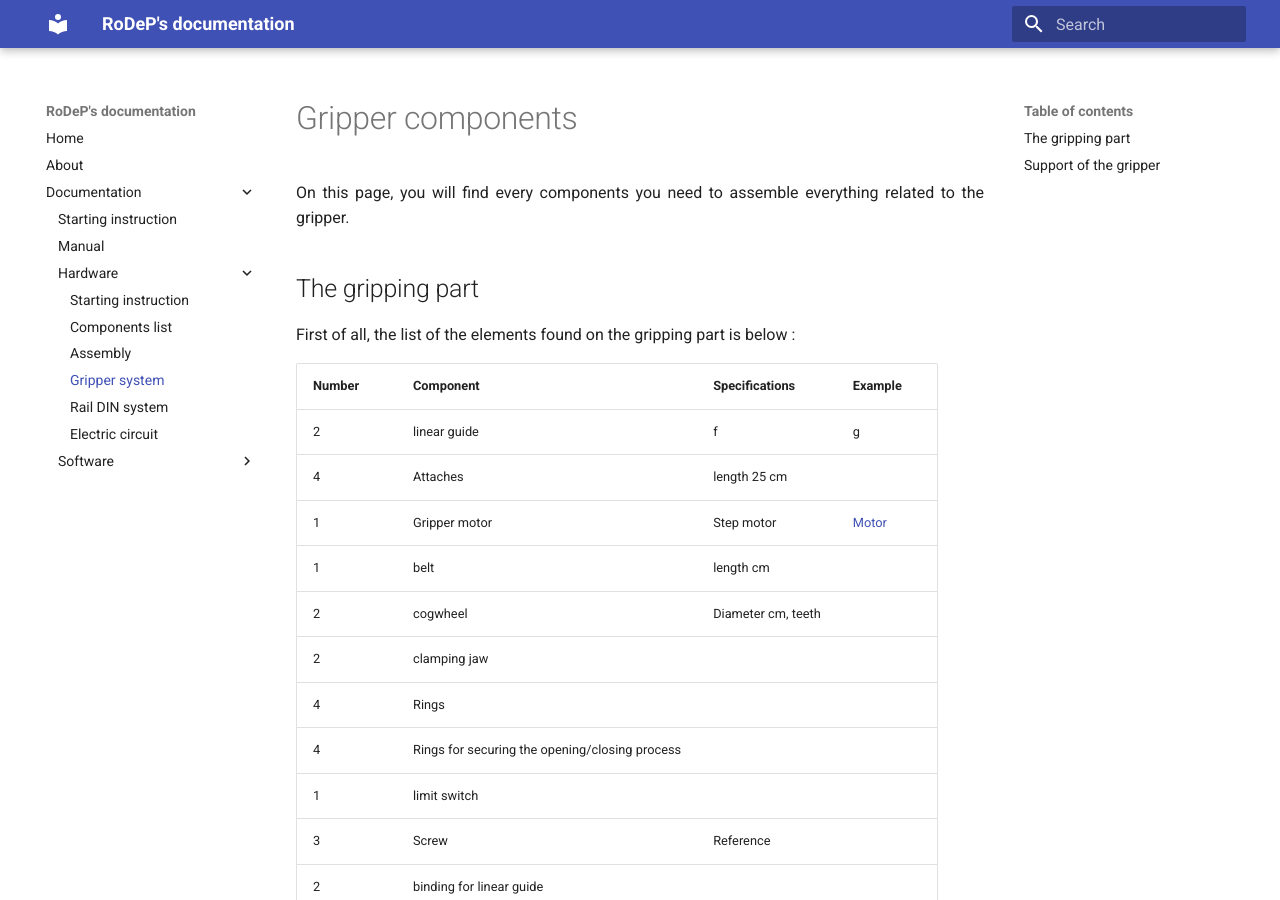
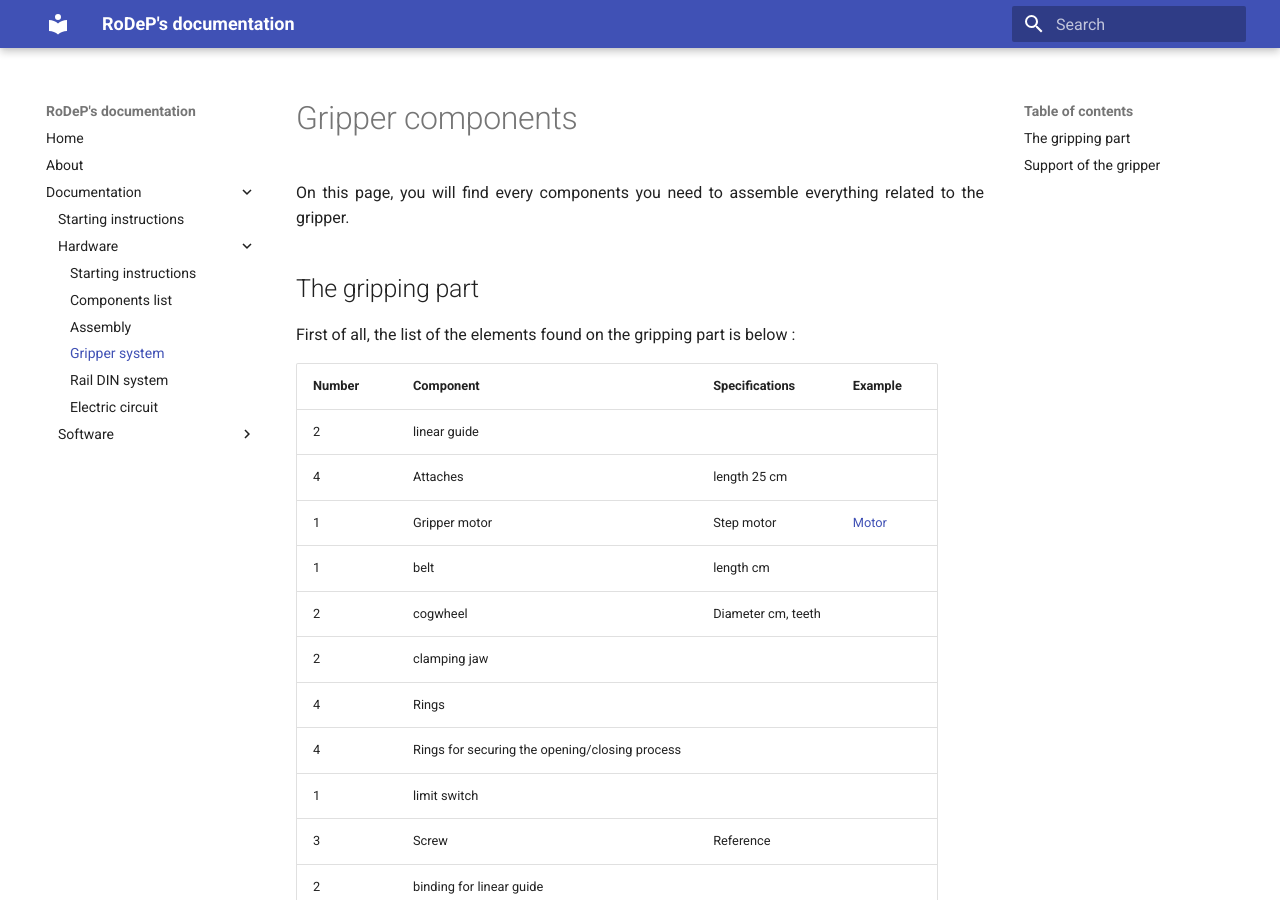
Before and after one commit to Nicobranas/RoDeP-documentation, an MkDocs documentation site: the page built from docs/gripp.md, in a window 1280 px wide and 900 px high. Built offline with MkDocs 1.6.1 and Material for MkDocs 9.7.7, drawn with Linux system fonts in a browser that asks for light colours.

```diff
--- a/docs/gripp.md
+++ b/docs/gripp.md
@@ -9,7 +9,7 @@
 <br/> </p>
 |Number|Component|Specifications|Example|
 |----|----|----|----|
-|2|linear guide|f|g|
+|2|linear guide|||
 |4|Attaches|length 25 cm||
 |1|Gripper motor|Step motor|[Motor](https://www.robotshop.com/eu/fr/rbsoy07-moteur-pas-a-pas-soyo.html)|
 |1|belt|length cm||
--- a/mkdocs.yml
+++ b/mkdocs.yml
@@ -4,17 +4,16 @@ nav:
     - Home: index.md
     - About: about.md
     - Documentation:
-        - Starting instruction: starting_instruction.md
-        - Manual : manual.md
+        - Starting instructions: starting_instruction.md
         - Hardware :
-            - Starting instruction : hardware_starting.md
+            - Starting instructions : hardware_starting.md
             - Components list : component.md
             - Assembly : assembly.md
             - Gripper system : gripp.md
             - Rail DIN system : rail.md
             - Electric circuit : electriccircuit.md
         - Software :
-            - Starting instruction : software_starting.md
+            - Starting instructions : software_starting.md
             - Line tracker : tracker.md
             - Motor control : control.md
 
```
Also changed, not shown: docs/assembly.md (+4 -1 lines), 11 other files.
